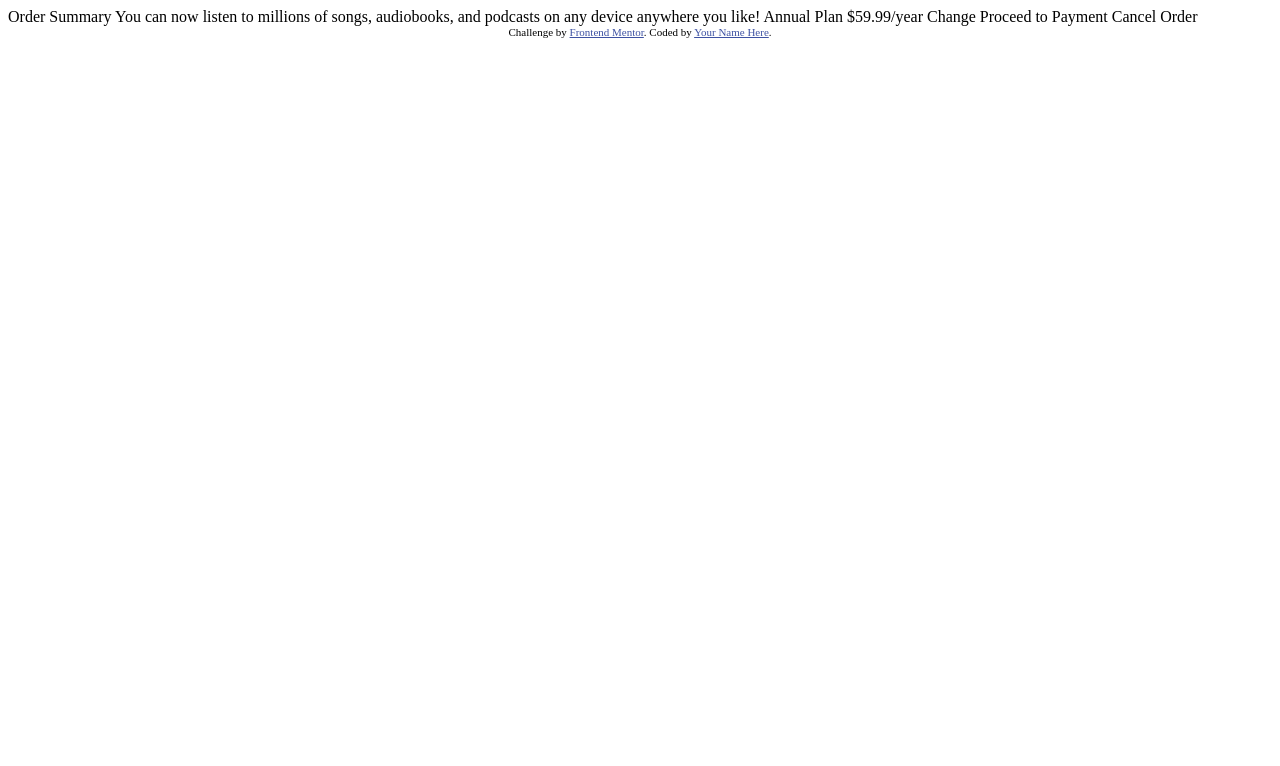
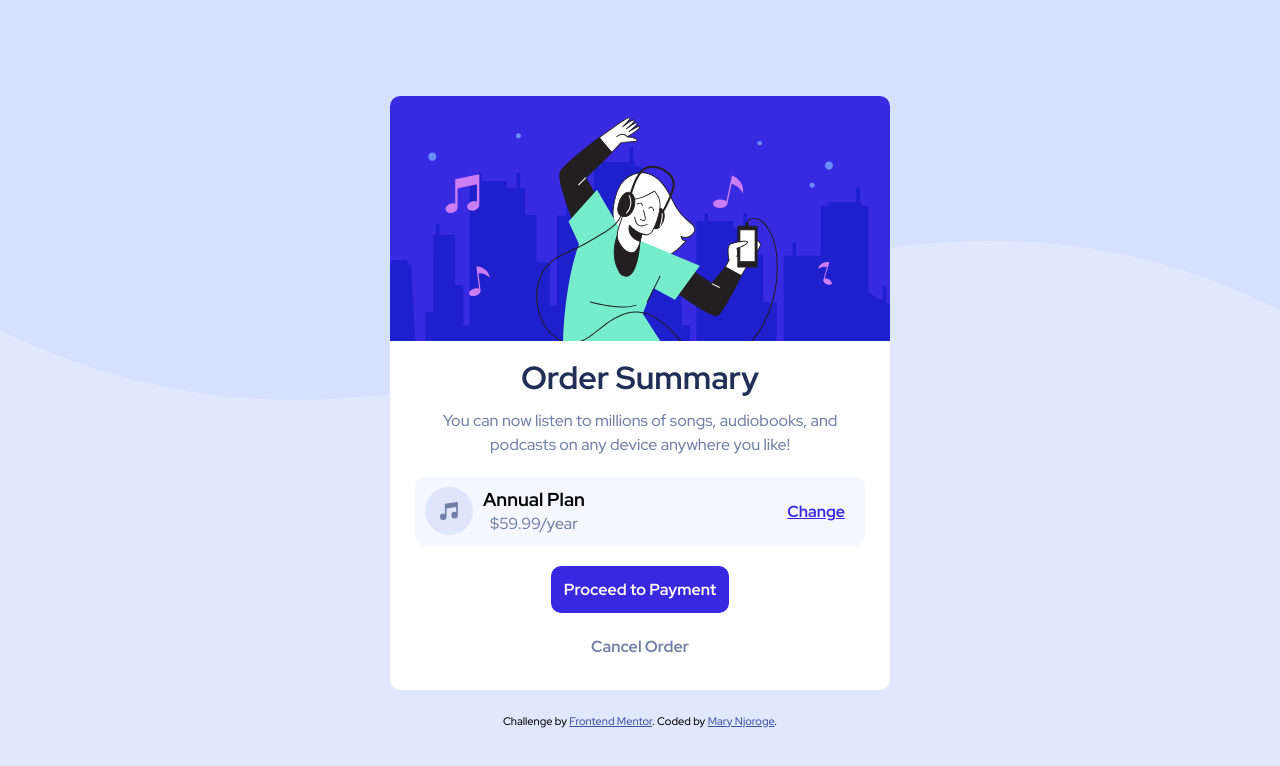
Before and after one commit to Maryahcee/order-summary-challenge, a plain HTML site: page index.html in a window 1280 px wide. Drawn offline with Linux system fonts and the light colour scheme.

Commit message:
Style card

```diff
--- a/index.html
+++ b/index.html
@@ -5,33 +5,41 @@
   <meta name="viewport" content="width=device-width, initial-scale=1.0"> <!-- displays site properly based on user's device -->
 
   <link rel="icon" type="image/png" sizes="32x32" href="./images/favicon-32x32.png">
+  <link rel="stylesheet" href="styles.css">
 
   <title>Frontend Mentor | Order summary card</title>
 
-  <!-- Feel free to remove these styles or customise in your own stylesheet 👍 -->
-  <style>
-    .attribution { font-size: 11px; text-align: center; }
-    .attribution a { color: hsl(228, 45%, 44%); }
-  </style>
+
 </head>
 <body>
+  <div class="dance-image"> </div>
+<main class="container">
+  <img src="./images/illustration-hero.svg" alt="" class="hero">
+ <h1> Order Summary</h1>
 
-  Order Summary
+  <p class="text">
+    You can now listen to millions of songs, audiobooks, and podcasts on any
+    device anywhere you like!
+  </p>
 
-  You can now listen to millions of songs, audiobooks, and podcasts on any
-  device anywhere you like!
-
-  Annual Plan
-  $59.99/year
-
-  Change
-
-  Proceed to Payment
-  Cancel Order
-
-  <div class="attribution">
-    Challenge by <a href="https://www.frontendmentor.io?ref=challenge" target="_blank">Frontend Mentor</a>.
-    Coded by <a href="#">Your Name Here</a>.
+  <div class="prices">
+    <article>
+      <img src="./images/musicc.svg" alt="">
+        <div>
+          <h3>Annual Plan</h3>
+          <p>$59.99/year</p>
+        </div>
+    </article>
+    <button class="btn btn-change">Change</button>
   </div>
+    <div class="buttons">
+    <button class="btn  btn-process">Proceed to Payment</button>
+   <button class="btn btn-cancel">Cancel Order </button>
+  </div>
+</main>
+<div class="attribution">
+  Challenge by <a href="https://www.frontendmentor.io?ref=challenge" target="_blank">Frontend Mentor</a>.
+  Coded by <a href="#">Mary Njoroge</a>.
+</div>
 </body>
 </html>
--- /dev/null
+++ b/styles.css
@@ -0,0 +1,157 @@
+@import url('https://fonts.googleapis.com/css2?family=Red+Hat+Display:ital,wght@0,500;0,700;0,900;1,500;1,700&display=swap');
+:root{
+   --pale-blue: hsl(225, 100%, 94%);
+   --Bright-blue: hsl(245, 75%, 52%);
+   --Very-pale-blue: hsl(225, 100%, 98%);
+   --Desaturated-blue: hsl(224, 23%, 55%);
+   --Dark-blue: hsl(223, 47%, 23%);
+}
+
+*{
+    margin: 0%;
+    padding: 0%;
+    box-sizing: border-box;
+}
+
+.container h1 {
+    margin: 10px 0;
+    color: var(--Dark-blue);
+    font-weight: bolder;
+}
+
+p{
+    font-size: 16px;
+    line-height: 1.5;
+    color: var(--Desaturated-blue);
+}
+
+button{
+    font-family: inherit;
+    font-size: 16px;
+}
+
+img{
+    max-width: 100%;
+}
+
+body{
+    text-align: center;
+    font-family: "Red Hat Display", sans-serif;
+    background-color:var(--pale-blue);
+    display: flex;
+    flex-direction: column;
+    align-items: center;
+    justify-content: center;
+    min-height: 100vh;
+}
+
+.dance-image{
+    background: url('./images/pattern-background-desktop.svg') no-repeat center/cover;
+    height: 20em;
+    position: absolute;
+    top: 0;
+    bottom: 0;
+    left: 0;
+    right: 0;
+    z-index: -1;
+}
+
+.container{
+    margin: 1.5rem;
+    padding-bottom: 20px;
+    background-color: white;
+    border-radius: 10px;
+    box-shadow: 4px 4px 4px hsl(228, 45%, 44% 0.14);
+}
+
+.container img.hero{
+    width: 100%;
+    border-radius: 10px 10px 0 0;
+}
+
+.btn{
+    padding: 5px 10px;
+    border: none;
+    border-radius: 10px;
+    font-weight: bold;
+    font-size: 16px;
+    cursor: pointer;
+}
+
+.btn-change{
+    color: var(--Bright-blue);
+    background-color: transparent;
+    text-decoration: underline;
+}
+
+.btn-process{
+    padding: 13px;
+    background-color: var(--Bright-blue);
+    color: white;
+    margin-bottom: 10px;
+}
+
+.btn-process:hover, .btn-change:hover{
+    opacity: 0.9;
+}
+
+.btn-cancel{
+    padding: 13px;
+    background-color: transparent;
+    color: var(--Desaturated-blue);
+}
+
+.btn-cancel:hover{
+    color: hsl(223, 47%, 23%);
+}
+
+.container .prices{
+    display: flex;
+    margin: 20px auto;
+    padding: 10px;
+    background-color: var(--Very-pale-blue);
+    width: 90%;
+    border-radius: 10px;
+    align-items: center;
+    justify-content: space-between;
+}
+
+.container .prices article{
+    display: flex;
+    align-items: center;
+    justify-content: center;
+}
+
+.container .prices  article img{
+    margin-right: 10px;
+}
+
+.container .buttons{
+    display: flex;
+    flex-direction: column;
+    align-items: center;
+    justify-content: center;
+}
+
+.container p.text{
+    padding: 0 20px;
+}
+/* Attribution */
+    .attribution {
+        font-size: 11px;
+        text-align: center;
+    }
+
+    .attribution a {
+        color: hsl(228, 45%, 44%);
+    }
+
+    @media (min-width: 768px) {
+        .dance-image {
+            background:url('./images/pattern-background-desktop.svg') no repeat center/cover;
+            height: 50vh;
+         }
+         .container {
+             width: 500px;
+         }
+    }
```
Also changed, not shown: images/dance.svg (added), images/musicc.svg (added), images/screenshot-order-summary-card.png (added), 1 other file.
